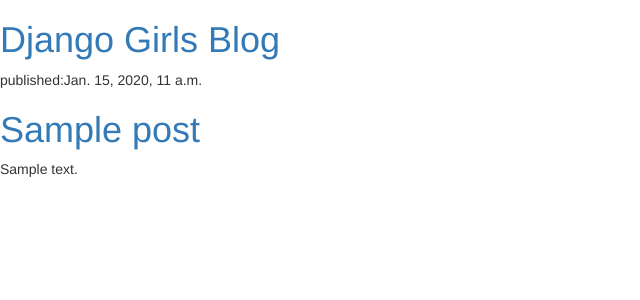
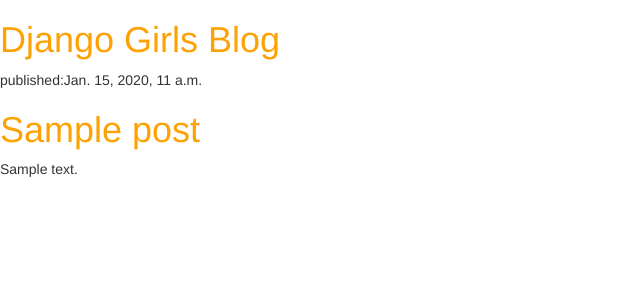
Before and after one commit to lillepersdatter/my-first-blog, a Django app: template blog/templates/blog/post_list.html in a window 1280 px wide. Shown: the top 300 px of the page, without its empty margins (0-640 px from the left). Run offline with Django 3.2, Linux system fonts and the light colour scheme; the template is opened without the code that fills it: values that come from a table or form of the project are taken from there, others are empty; tables that the repository leaves empty hold one stand-in row (values such as "Sample post"); some libraries are stand-ins or nearby versions.

Commit message:
Orange color and css file

```diff
--- /dev/null
+++ b/blog/static/css/blog.css
@@ -0,0 +1,4 @@
+
+h1 a {
+    color: #FCA205;
+}
--- a/blog/templates/blog/post_list.html
+++ b/blog/templates/blog/post_list.html
@@ -1,9 +1,10 @@
-
+{% load staticfiles %}
 <html>
     <head>
+        <title>Django Girls blog</title>
         <link rel="stylesheet" href="//maxcdn.bootstrapcdn.com/bootstrap/3.2.0/css/bootstrap.min.css">
         <link rel="stylesheet" href="//maxcdn.bootstrapcdn.com/bootstrap/3.2.0/css/bootstrap-theme.min.css">
-        <title>Django Girls blog</title>
+        <link rel="stylesheet" href="{% static "css/blog.css" %}">
     </head>
     <body>
         <div>
```
